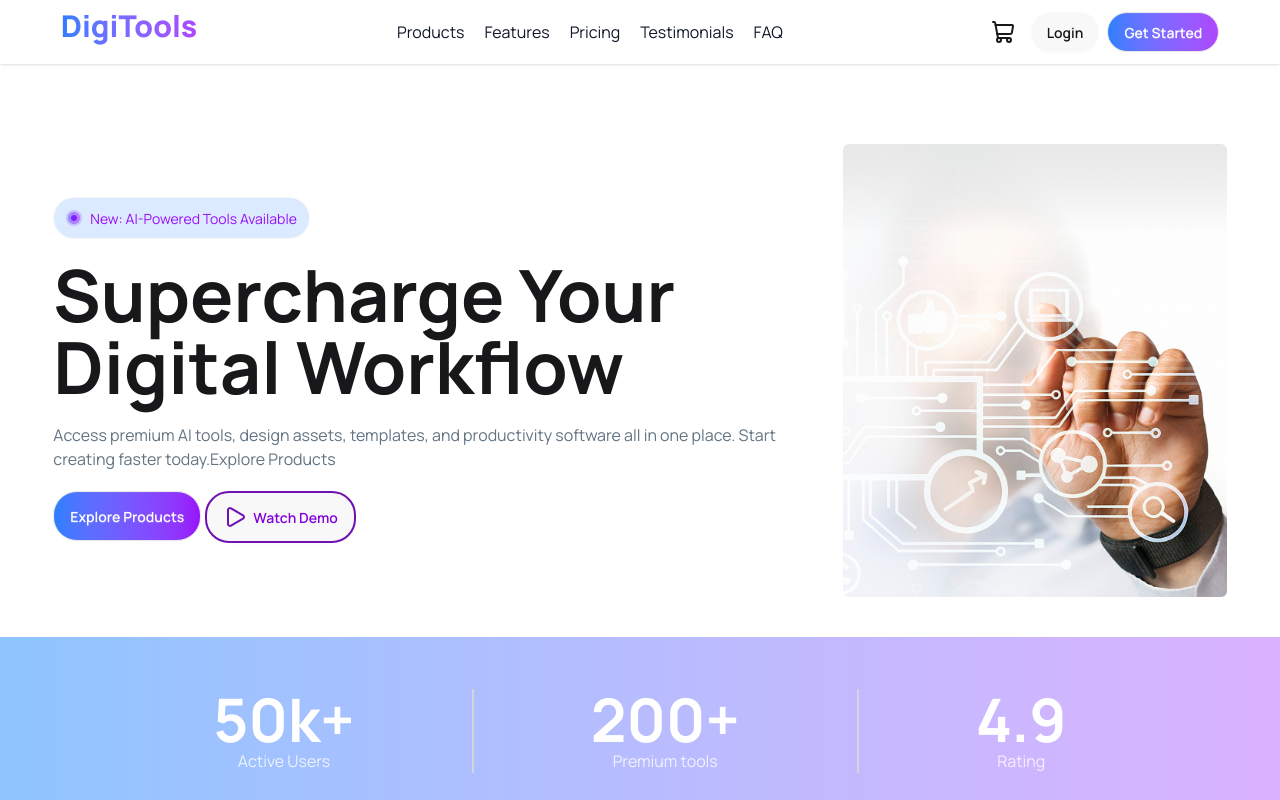
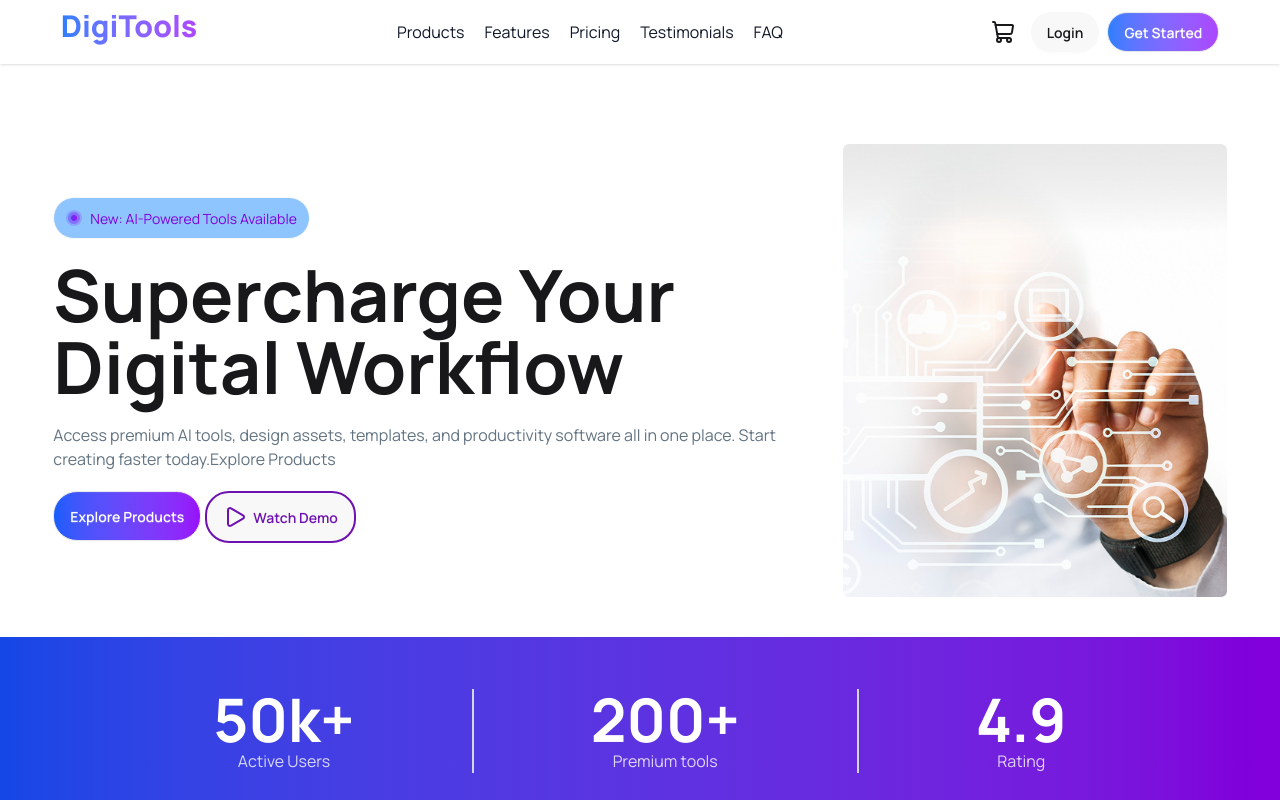
Before and after one commit to coderprotap67/Ph-assingment-6, a React (Vite) app: page / in a window 1280 px wide. Shown: the top 800 px of the page. Built offline with nearby package versions, Linux system fonts and the light colour scheme.

Commit message:
herosection solve

```diff
--- a/src/components/StatusSection/StatusSection.jsx
+++ b/src/components/StatusSection/StatusSection.jsx
@@ -2,7 +2,7 @@ import React from 'react';
 
 const StatusSection = () => {
     return (
-        <div className='bg-linear-to-r from-blue-300 to-purple-300'>
+        <div className='bg-linear-to-r from-blue-700 to-purple-700'>
             <div className='flex max-sm:flex-col justify-between items-center text-center py-13 w-8/12 mx-auto text-white'>
 
                 <div>
--- a/src/components/herosection/HeroSection.jsx
+++ b/src/components/herosection/HeroSection.jsx
@@ -1,19 +1,32 @@
 import React from 'react';
+
 import { Play } from 'lucide-react';
+
 import banner from '../../assets/products/banner.png';
+
 import dot from '../../assets/products/Group 5.png';
+
 const HeroSection = () => {
     return (
         <div className='flex justify-between max-md:flex-col-reverse gap-4 w-11/12 mx-auto mt-20 mb-10 items-center'>
             <div>
-                <div className="badge mb-5 bg-blue-100 py-5 px-3 rounded-4xl text-purple-600"><img src={dot} alt="Dot" />New: AI-Powered Tools Available</div>
+                <div className="badge mb-5 bg-blue-300 py-5 px-3 rounded-4xl text-purple-700"><img src={dot} alt="Dot" />New: AI-Powered Tools Available</div>
+
+
                 <h1 className='mb-5 text-4xl sm:text-5xl md:text-7xl font-bold'>Supercharge Your<br></br>Digital Workflow</h1>
+
+
                 <p className='text-[#627382] mb-5'>Access premium AI tools, design assets, templates, and productivity software all in one place. Start creating faster today.Explore Products</p>
+
+
                 <div className='flex max-sm:justify-center'>
-                    <button className="btn  text-white rounded-3xl bg-linear-to-r from-blue-500 to-purple-600 py-6 mr-1">Explore Products</button>
-                    <button className="btn rounded-3xl text-purple-700 border-2 border-purple-800 py-6"><Play className='text-purple-800' />Watch Demo</button>
+                    <button className="btn  text-white rounded-3xl bg-linear-to-r from-blue-600 to-purple-600 py-6 mr-1">Explore Products</button>
+
+
+                    <button className="btn rounded-3xl text-purple-800 border-2 border-purple-800 py-6"><Play className='text-purple-800' />Watch Demo</button>
                 </div>
             </div>
+
             <div>
                 <img src={banner} alt="Hero Banner" className='max-md:w-3/4 max-md:h-1/2 mx-auto' />
             </div>
```
